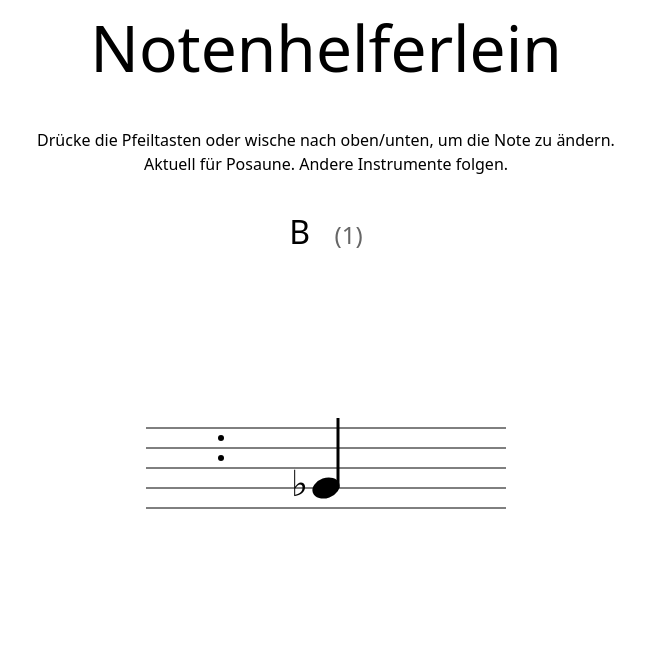
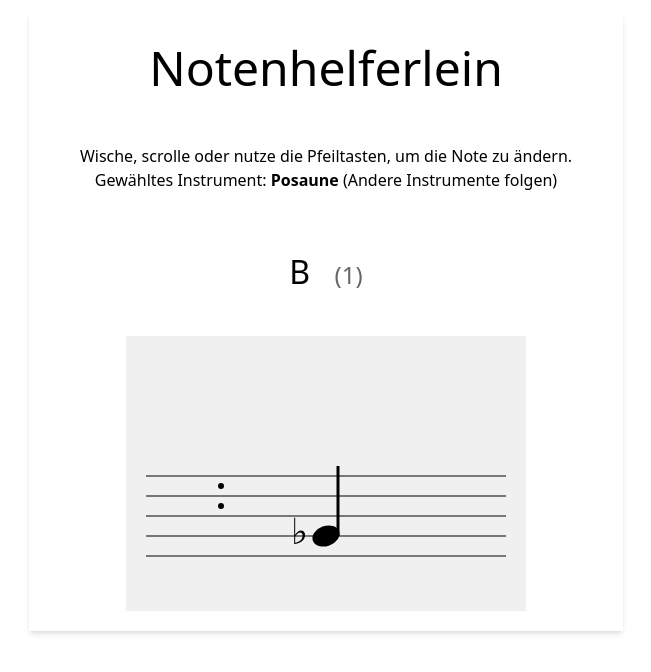
Before and after one commit to chrisingenhaag/brass-notehelper, a SvelteKit app: page / in a window 1280 px wide. Shown: the top 672 px of the page, without its empty margins (314-965 px from the left). Built offline with nearby package versions, Linux system fonts and the light colour scheme.

Commit message:
UI improvements

```diff
--- a/src/routes/+layout.svelte
+++ b/src/routes/+layout.svelte
@@ -4,4 +4,9 @@
 	let { children } = $props();
 </script>
 
-{@render children()}
+
+<div class="container mx-auto shadow-md p-5 mt-3 lg:w-1/2 max-w-prose bg-white">
+  <div class="grid grid-cols-1 gap-6 content-center">
+	{@render children()}
+  </div>
+</div>
--- a/src/routes/+page.svelte
+++ b/src/routes/+page.svelte
@@ -83,11 +83,15 @@
   $: trombonePositions = isValidNote(currentNote) ? getTrombonePosition(currentNote) : [];
 </script>
 
+<svelte:head>
+  <title>Notenhelferlein</title>
+</svelte:head>
+
 <h1>Notenhelferlein</h1>
 
 <div class="descriptions">
-<p>Drücke die Pfeiltasten oder wische nach oben/unten, um die Note zu ändern.</p>
-<p>Aktuell für Posaune. Andere Instrumente folgen.</p>
+<p>Wische, scrolle oder nutze die Pfeiltasten, um die Note zu ändern.</p>
+<p>Gewähltes Instrument: <b>Posaune</b> (Andere Instrumente folgen)</p>
 </div>
 
 <div class="note-value">
@@ -103,7 +107,7 @@
   on:touchmove={handleTouchMove}
   on:wheel|preventDefault={handleWheel}
 >
-  <svg width="400" height="400">
+  <svg width="400" height="275">
     <!-- Bass Clef Symbol -->
     <!--
     <path
@@ -165,6 +169,7 @@
     />
 
     <!-- Note stem -->
+    {#if getStaffPosition(currentNote) >= -2}
       <line
         x1="212"
         y1={noteY}
@@ -173,6 +178,16 @@
         stroke="black"
         stroke-width="3"
       />
+    {:else}
+      <line
+        x1="188"
+        y1={noteY}
+        x2="188"
+        y2={noteY + 70}
+        stroke="black"
+        stroke-width="3"
+      />
+    {/if}
   </svg>
 </div>
 
@@ -181,19 +196,18 @@
     display: flex;
     justify-content: center;
     align-items: center;
-    margin: 2rem;
     touch-action: none; /* Prevent browser touch handling */
     overflow: hidden; /* Prevent page scrolling when using wheel */
   }
 
   svg {
-    background-color: white;
+    background-color: #f0f0f0;
   }
 
   h1 {
     text-align: center;
-    margin-bottom: 2rem;
-    font-size: 4rem;
+    margin-bottom: 1rem;
+    font-size: 3rem;
   }
 
   .descriptions {
```
Lines whose indentation alone changed are shown as unchanged.
